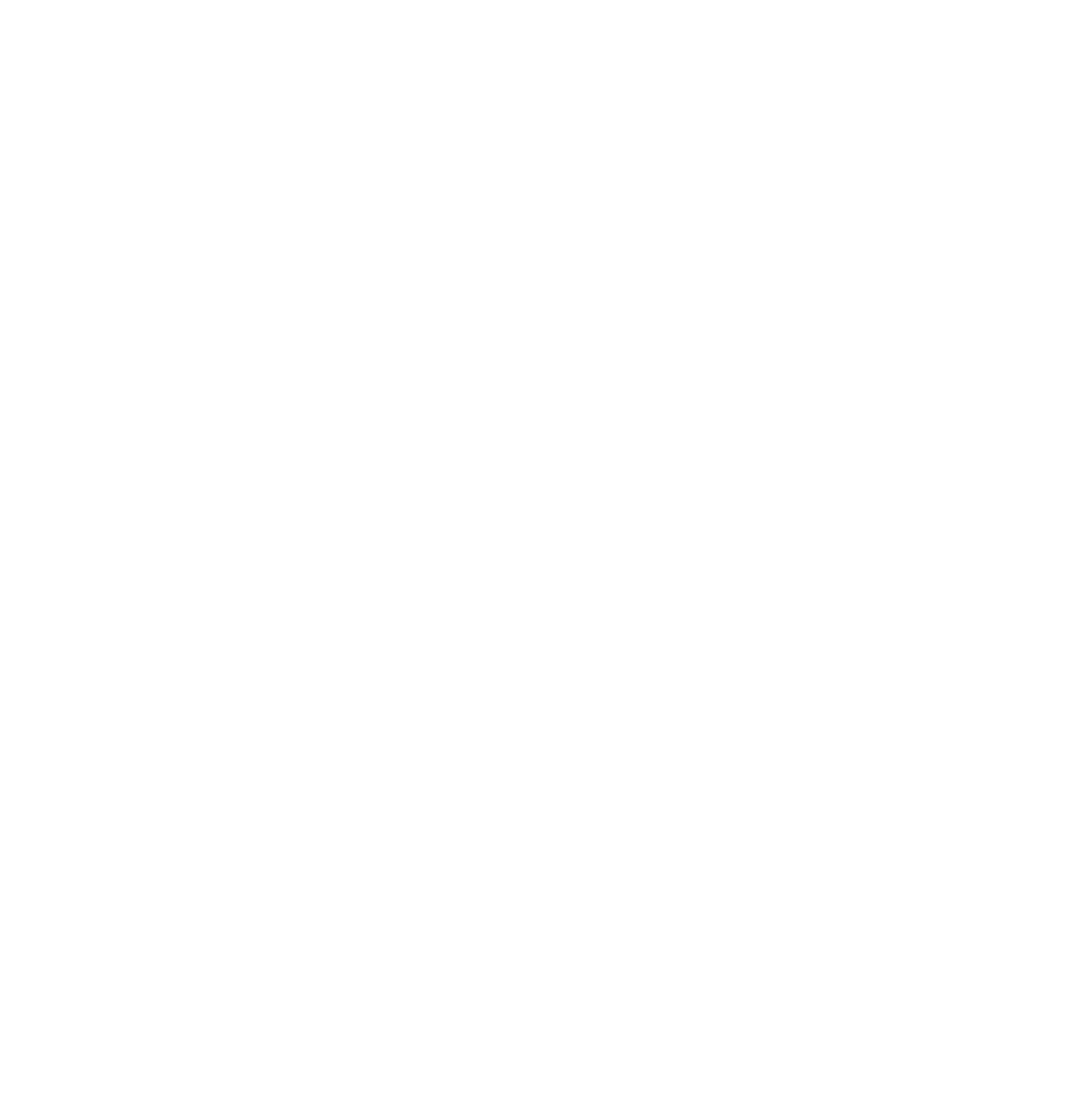
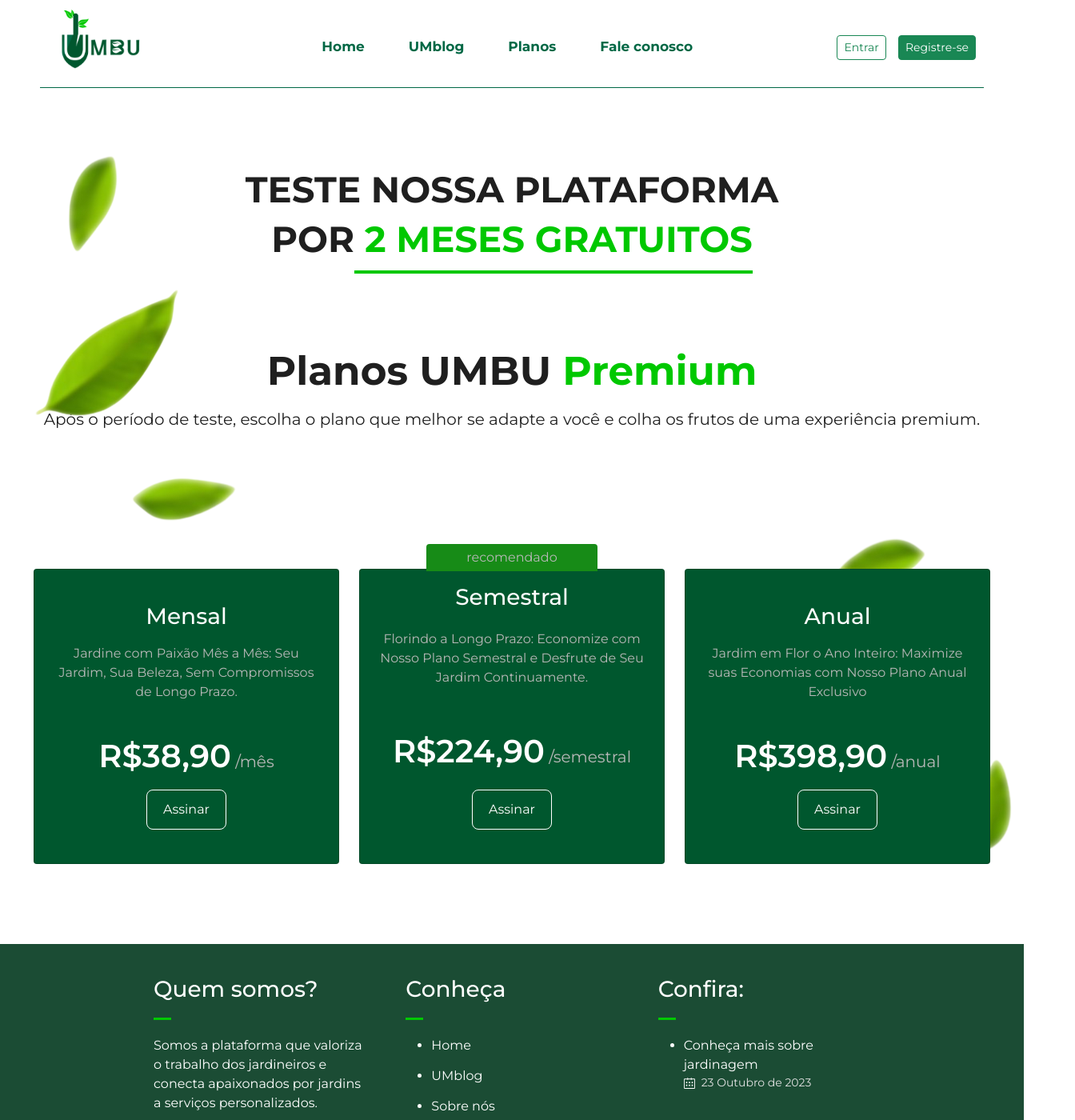
Before and after one commit to sejaumbu/seja-umbu, a React (Vite) app: page /planos in a window 1280 px wide. Before the commit this address had no page. Shown: the top 1400 px of the page at 80% size, 1344 px wide, since content can reach past the window. Before the commit the page ends 800 px from the top, so only its background shows below. Built offline with nearby package versions, Linux system fonts and the light colour scheme; a web font is replaced by a local one.

Commit message:
add:teste de correção

```diff
--- a/src/App.jsx
+++ b/src/App.jsx
@@ -25,6 +25,7 @@ import Editarperfil from './pages/PerfilEdit/Editarperfil.jsx';
 import Perfil from './pages/perfil/Perfil.jsx'
 import Requerimento from './pages/requerimentoServicos/Requerimento.jsx';
 import SobreNos from './pages/SobreNós/Sobrenos.jsx';
+import Planos  from  './pages/Planos/Planos.jsx';
 
 
 function App() {
@@ -52,6 +53,8 @@ function App() {
           <Route path='/editarperfil' Component={Editarperfil} />
           <Route path='/requerimento' Component={Requerimento} />
           <Route path='/sobrenos' Component={SobreNos} />
+          <Route path='/planos' Component={Planos} />
+
 
         </Routes>
       </BrowserRouter>
--- a/src/components/header/Header.jsx
+++ b/src/components/header/Header.jsx
@@ -17,11 +17,10 @@ export default function Header(){
                 <nav className="navegacao">
                     <ul className="listNav">
                         <li><Link to='/'>Home</Link></li>
-                        <li><a href="/umchat">Serviços</a></li>
+                        <li><a href='/umblog'>UMblog</a></li>
+                        <li><a href="/planos">Planos</a></li>
                         <li><a href="/faleconosco">Fale conosco</a></li>
-                        <li><a href='/blog'>UMblog</a></li>
-                        <li><a href="/sobrenos">Sobre nós</a></li>
-                        <li><a href="/planos">Planos</a></li>
+
 
                     </ul>
                 </nav>
--- /dev/null
+++ b/src/pages/Planos/Planos.jsx
@@ -0,0 +1,72 @@
+import React from 'react'
+import { useNavigate } from 'react-router-dom';
+
+
+
+// Componentes
+import Header from "../../components/header/Header";
+import Footer from "../../components/footer/Footer";
+
+
+// Imagens
+import folhas from "../../assets/usadosPlanos/folhas.png";
+import folhas2 from "../../assets/usadosPlanos/folhas2.png";
+import "./plano.css";
+
+function Planos() {
+    const navigate = useNavigate();
+
+    return (
+        <div>
+            <Header />
+            <div className="planosUmbu">
+                <span className='testeGratis'>
+                    <h2>TESTE NOSSA PLATAFORMA</h2>
+                    <h2>POR<span className='planosTextColor'> 2 MESES GRATUITOS</span></h2>
+                </span>
+                <div className="umbuPremium">
+                    <h3>Planos UMBU <span className='planosTextColor2'>Premium</span></h3>
+                    <p>Após o período de teste, escolha o plano que melhor se adapte a você e colha os frutos de uma experiência premium.</p>
+                </div>
+
+                <div className="folhas">
+                    <img src={folhas} />
+                </div>
+
+
+                <div className="folhas2">
+                    <img src={folhas2} />
+                </div>
+
+                <div className="cardsPlanos">
+                    <div className="card">
+                        <h3>Mensal</h3>
+                        <span>Jardine com Paixão Mês a Mês: Seu Jardim, Sua Beleza, Sem Compromissos de Longo Prazo.</span>
+                        <br />
+                        <h4>R$38,90<span className='tipoPlano'> /mês</span></h4>
+                        <button onClick={ () => navigate('/assine')}>Assinar</button>
+                    </div>
+                    <div className="card">
+                        <span className='planoRecomendado'>recomendado</span>
+                        <h3>Semestral</h3>
+                        <span>Florindo a Longo Prazo: Economize com Nosso Plano Semestral e Desfrute de Seu Jardim Continuamente.</span>
+                        <br />
+                        <h4>R$224,90<span className='tipoPlano'> /semestral</span></h4>
+                        <button onClick={ () => navigate('/assine')}>Assinar</button>
+                    </div>
+                    <div className="card">
+                        <h3>Anual</h3>
+                        <span>Jardim em Flor o Ano Inteiro: Maximize suas Economias com Nosso Plano Anual Exclusivo</span>
+                        <br />
+                        <h4>R$398,90<span className='tipoPlano'> /anual</span></h4>
+                        <button onClick={ () => navigate('/assine')}>Assinar</button>
+
+                    </div>
+                </div>
+            </div>
+            <Footer />
+        </div>
+    )
+}
+
+export default Planos
--- a/src/pages/landingPage/LandingPage.jsx
+++ b/src/pages/landingPage/LandingPage.jsx
@@ -1,6 +1,7 @@
 import React, { useRef, useState } from 'react';
 import { Swiper, SwiperSlide } from 'swiper/react';
 import { Autoplay, Pagination, Navigation } from 'swiper/modules';
+import { useNavigate } from 'react-router-dom';
 
 // Componentes
 import Header from "../../components/header/Header";
@@ -52,6 +53,7 @@ import { TbGardenCart } from "react-icons/tb";
 import { PiPlantBold } from "react-icons/pi";
 
 function LandingPage() {
+    const navigate = useNavigate();
     return (
         <div>
             <Header />
@@ -61,7 +63,7 @@ function LandingPage() {
                         <h2 className='tittleLanding'>Bem vindo ao futuro da</h2>
                         <h2 className='subTittleLanding'>Jardinagem</h2>
                         <p>Seu jardim, nossa missão!</p>
-                        <button>Cadastrar</button>
+                        <button onClick={ () => navigate('/registro')} >Cadastrar</button>
                     </span>
                 </div>
 
@@ -247,7 +249,7 @@ function LandingPage() {
                     <img src='https://images.unsplash.com/photo-1555955208-94f6fafea771?q=80&w=1974&auto=format&fit=crop&ixlib=rb-4.0.3&ixid=M3wxMjA3fDB8MHxwaG90by1wYWdlfHx8fGVufDB8fHx8fA%3D%3D'/>
                     <img src='https://s3-alpha-sig.figma.com/img/99ff/70da/390f375969da9cfa66ed02fa9ae135a7?Expires=1702857600&Signature=BDMsdUa4xmJ3hdO6bKFVPxsXrnr4XOItSlXikXTyJ5BYkiz4USUaOMGZst8sf4Y4C5X3uEL5E9q~CSJrV6W9AcPvKIYgXA1NQbATwHtWuo8Kz0s85DsoL4OSmFEHC6AUXhtXp5hjXNWyPK3TJLYMvWn76yz6mh4HoukCir8fqSiWcTRQqadmkyjw4BI3UMeYp4ncLqQylxr2EcGU9tJOy8atYwRpfNQG8Yb5GVLPesFeYNTa88xjkw0T9rgS4o7M1pz8frABRMaexloA1e~Stp7Q9ApFmLs~i8bYTgsi8oPTvBuwM0x4fo943pQS1oN380JenNbKU7ywDl5Ltl9Kbg__&Key-Pair-Id=APKAQ4GOSFWCVNEHN3O4'/>
                 </div>
-                <button>Saiba mais</button>
+                <button onClick={ () => navigate('/elasplantam')}>Saiba mais</button>
             </div>
 
 
@@ -326,7 +328,7 @@ function LandingPage() {
                 </div>
                 <div className="detalhesLP5">
                     <img src={detalhes4}/>
-                    <button className='vejaMaisPortifolio'>Veja mais</button>
+                    <button  onClick={ () => navigate('/elasplantam')} className='vejaMaisPortifolio'>Veja mais</button>
                 </div>
             </div>
 
@@ -341,12 +343,12 @@ function LandingPage() {
                     <AvaliacoesCliente
                         fotoJard={fotoJara}
                         nomeAvaliacao="Maria Oliveira"
-                        descricaoAvaliacao="A Umbu superou minhas expectativas! Como jardineira, encontrei projetos desafiadores que me permitiram expandir minhas habilidades. A plataforma é intuitiva. Recomendo a todos os profissionais verdes lá fora!"
+                        descricaoAvaliacao="A Umbu superou minhas expectativas! A plataforma é intuitiva. Recomendo a todos os profissionais verdes lá fora!"
                         descricaoTipoUsuario="Jardineira" />
                     <AvaliacoesCliente
                         fotoJard={fotoJar2}
                         nomeAvaliacao="Carlos Silva"
-                        descricaoAvaliacao="A Umbu é uma ferramenta indispensável para quem procura serviços de jardinagem de qualidade. A plataforma é fácil de usar, e a variedade de profissionais é impressionante. Ótima experiência!"
+                        descricaoAvaliacao="A Umbu é uma ferramenta indispensável para quem jardinagem de qualidade. A plataforma é fácil de usar, e a variedade de profissionais é impressionante."
                         descricaoTipoUsuario="Cliente" />
                 </div>
             </div>
```
Also changed, not shown: src/components/Planos/planos.jsx (deleted, +0 -67 lines), src/pages/Planos/plano.css (renamed from src/components/Planos/plano.css).
